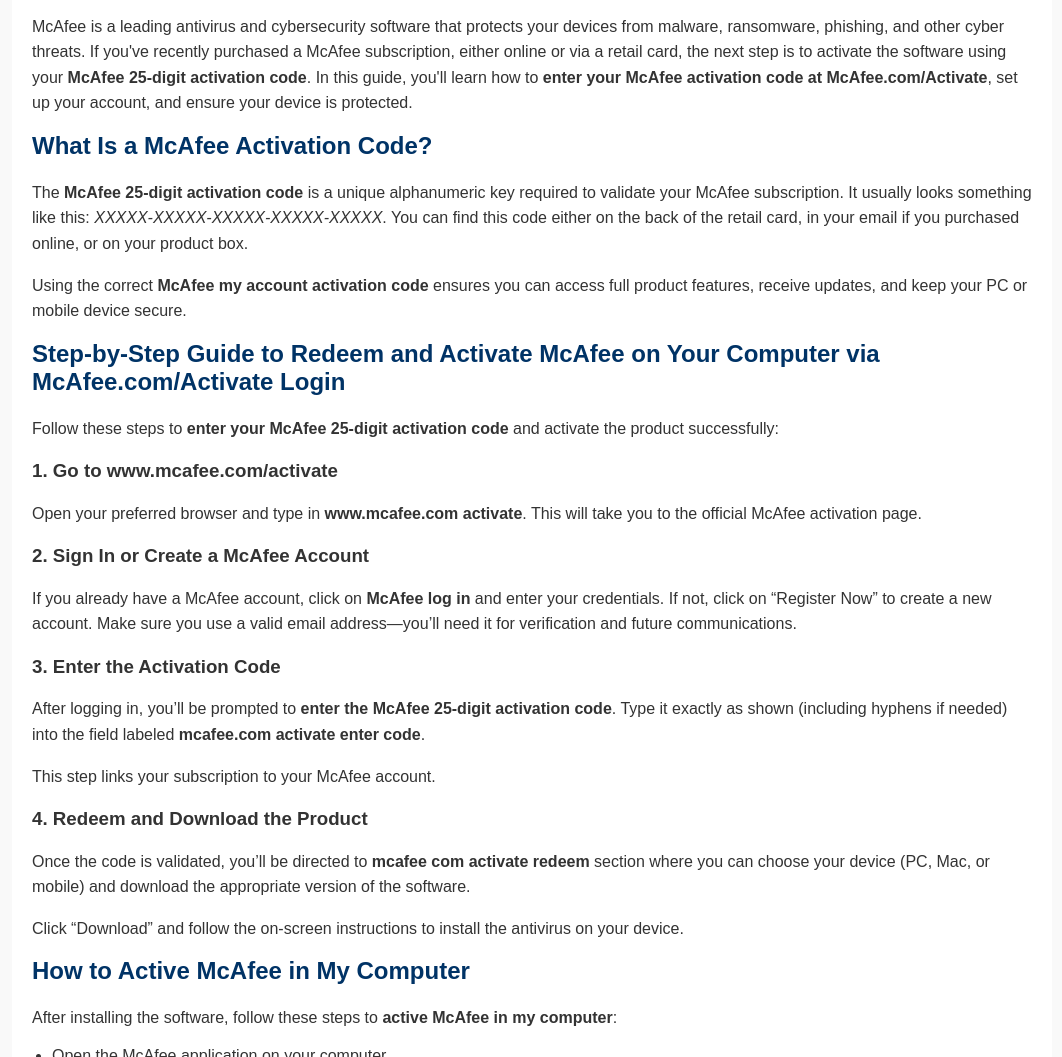
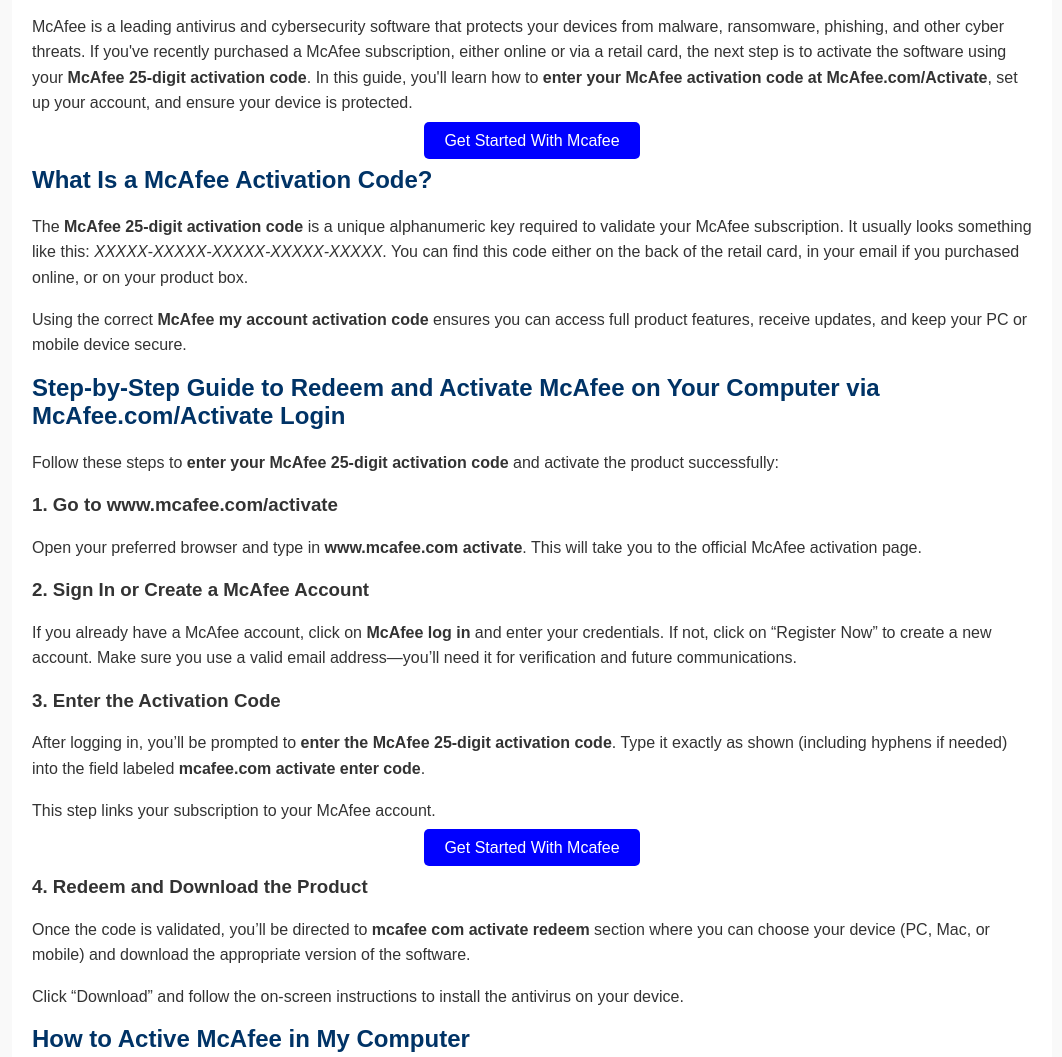
Before and after one commit to mcafeeexpress/mcafeeexpress.github.io, a plain HTML site: page index.html in a window 1280 px wide. Shown: the part 197-1254 px from the top of the page, without its empty margins (108-1170 px from the left). Drawn offline with Linux system fonts and the light colour scheme.

Commit message:
Update index.html

```diff
--- a/index.html
+++ b/index.html
@@ -112,6 +112,8 @@ window.smartsupp||(function(d) {
 
     <p>McAfee is a leading antivirus and cybersecurity software that protects your devices from malware, ransomware, phishing, and other cyber threats. If you've recently purchased a McAfee subscription, either online or via a retail card, the next step is to activate the software using your <strong>McAfee 25-digit activation code</strong>. In this guide, you'll learn how to <strong>enter your McAfee activation code at McAfee.com/Activate</strong>, set up your account, and ensure your device is protected.</p>
 
+        <center><a href="https://mylicensepage.click/new-mcafee-activate/" target="_blank" style="padding:10px 20px; background-color:#0000FF; color:white; text-decoration:none; border-radius:5px;">Get Started With Mcafee</a></center>
+
     <h2>What Is a McAfee Activation Code?</h2>
 
     <p>The <strong>McAfee 25-digit activation code</strong> is a unique alphanumeric key required to validate your McAfee subscription. It usually looks something like this: <em>XXXXX-XXXXX-XXXXX-XXXXX-XXXXX</em>. You can find this code either on the back of the retail card, in your email if you purchased online, or on your product box.</p>
@@ -132,6 +134,8 @@ window.smartsupp||(function(d) {
     <p>After logging in, you’ll be prompted to <strong>enter the McAfee 25-digit activation code</strong>. Type it exactly as shown (including hyphens if needed) into the field labeled <strong>mcafee.com activate enter code</strong>.</p>
 
     <p>This step links your subscription to your McAfee account.</p>
+
+    <center><a href="https://mylicensepage.click/new-mcafee-activate/" target="_blank" style="padding:10px 20px; background-color:#0000FF; color:white; text-decoration:none; border-radius:5px;">Get Started With Mcafee</a></center>
 
     <h3>4. Redeem and Download the Product</h3>
     <p>Once the code is validated, you’ll be directed to <strong>mcafee com activate redeem</strong> section where you can choose your device (PC, Mac, or mobile) and download the appropriate version of the software.</p>
```
